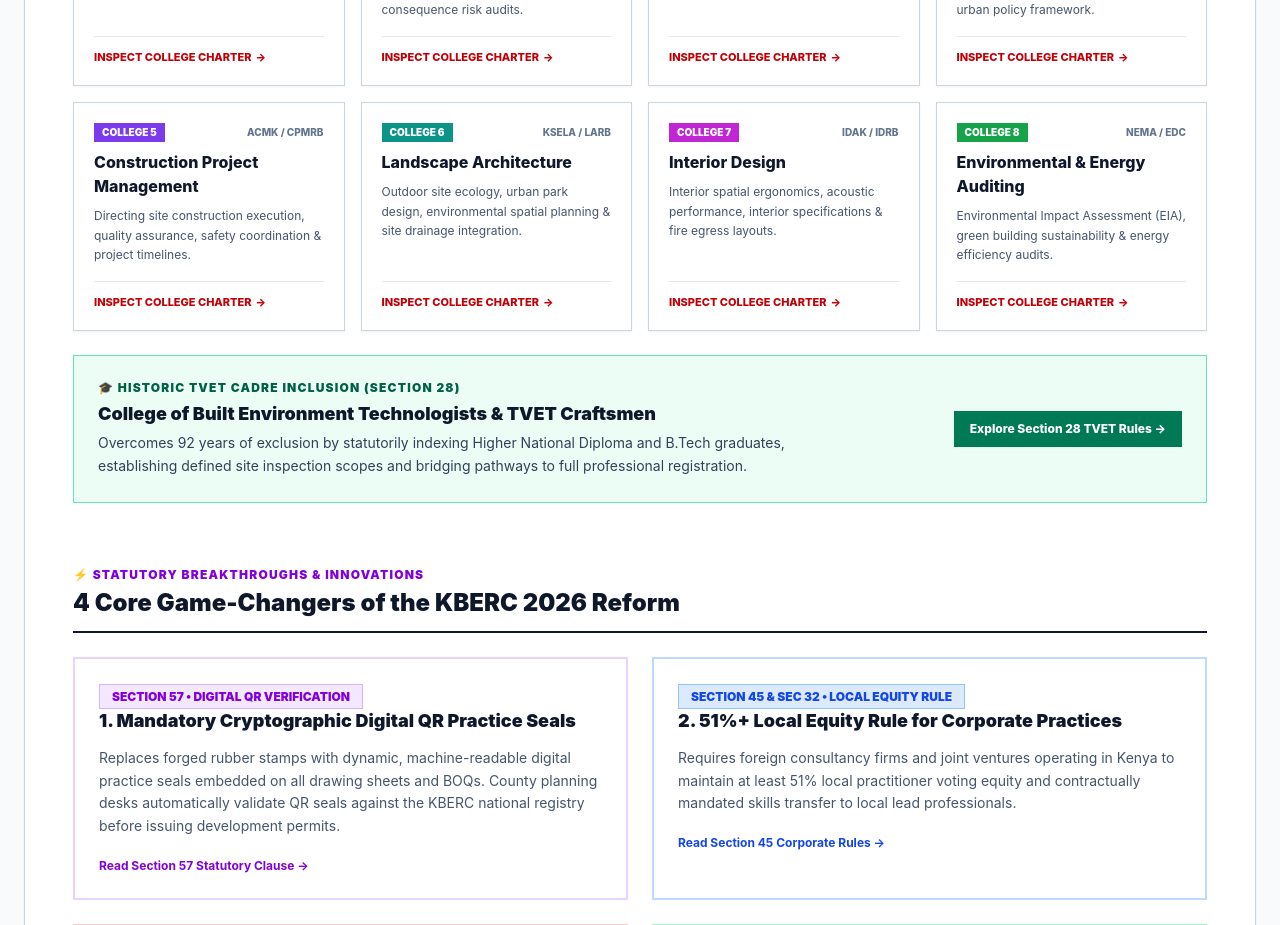
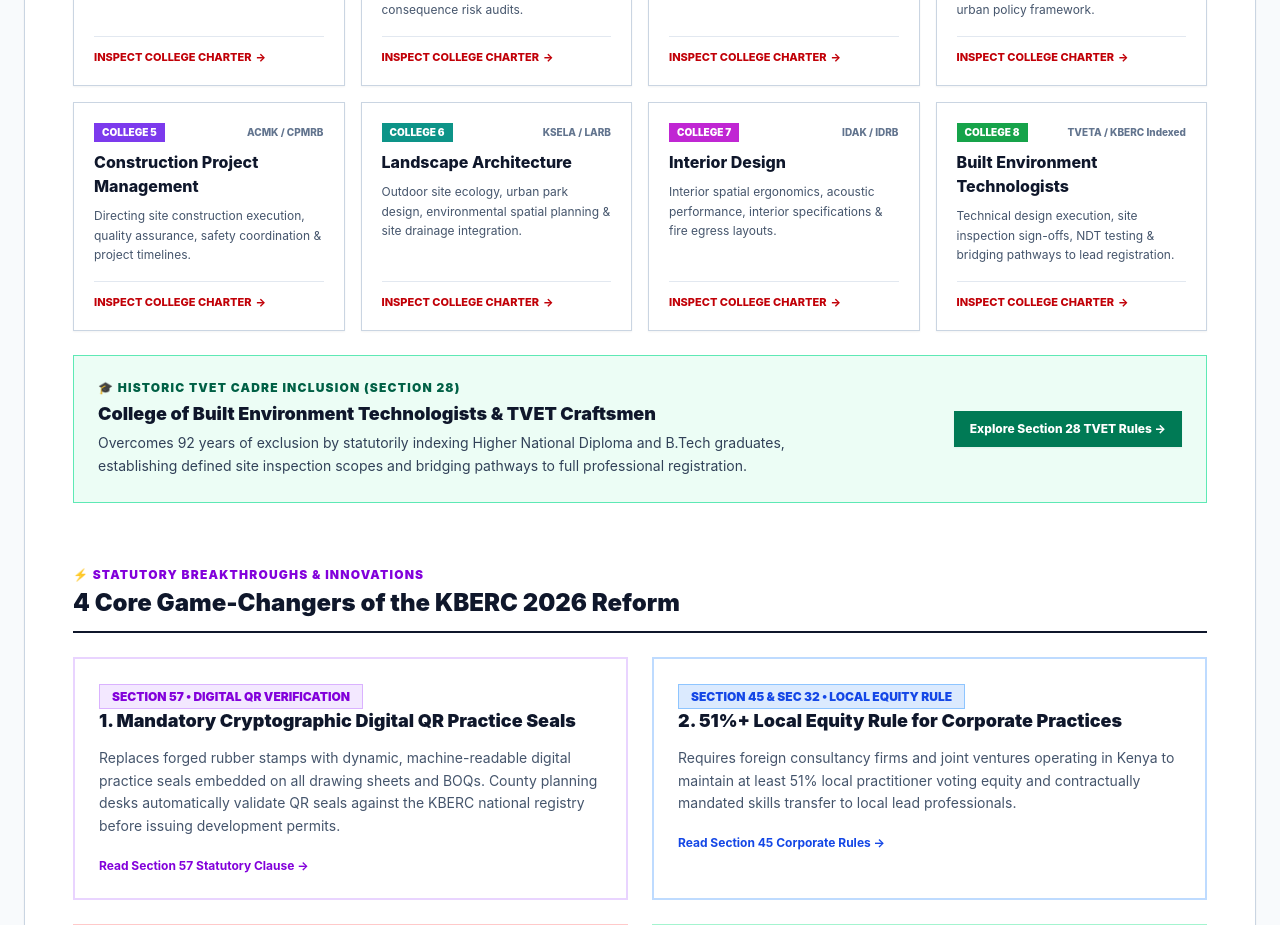
Before and after one commit to nyagonchonga/KBERC, a Next.js app: page /viewer/about in a window 1280 px wide. Shown: the part 1000-1925 px from the top of the page. Built offline with nearby package versions, Linux system fonts and the light colour scheme.

Commit message:
fix(about): align 8 regulated professions grid with Section 14 and Schedule 3 of the Bill by replacing Environmental Auditing with Built Environment Technologists & TVET Cadres (College 8)

```diff
--- a/src/app/viewer/about/page.tsx
+++ b/src/app/viewer/about/page.tsx
@@ -667,7 +667,7 @@ export default function AboutPage() {
                 { title: "Construction Project Management", society: "ACMK / CPMRB", code: "College 5", desc: "Directing site construction execution, quality assurance, safety coordination & project timelines.", color: "#7C3AED", sec: "/viewer/interactive/3" },
                 { title: "Landscape Architecture", society: "KSELA / LARB", code: "College 6", desc: "Outdoor site ecology, urban park design, environmental spatial planning & site drainage integration.", color: "#0D9488", sec: "/viewer/interactive/3" },
                 { title: "Interior Design", society: "IDAK / IDRB", code: "College 7", desc: "Interior spatial ergonomics, acoustic performance, interior specifications & fire egress layouts.", color: "#C026D3", sec: "/viewer/interactive/3" },
-                { title: "Environmental & Energy Auditing", society: "NEMA / EDC", code: "College 8", desc: "Environmental Impact Assessment (EIA), green building sustainability & energy efficiency audits.", color: "#16A34A", sec: "/viewer/interactive/3" }
+                { title: "Built Environment Technologists", society: "TVETA / KBERC Indexed", code: "College 8", desc: "Technical design execution, site inspection sign-offs, NDT testing & bridging pathways to lead registration.", color: "#16A34A", sec: "/viewer/interactive/4" }
               ].map((prof, pIdx) => (
                 <Link key={pIdx} href={prof.sec} className="bg-white border border-slate-300 p-5 hover:border-red-700 transition-all shadow-xs flex flex-col justify-between group">
                   <div>
```
